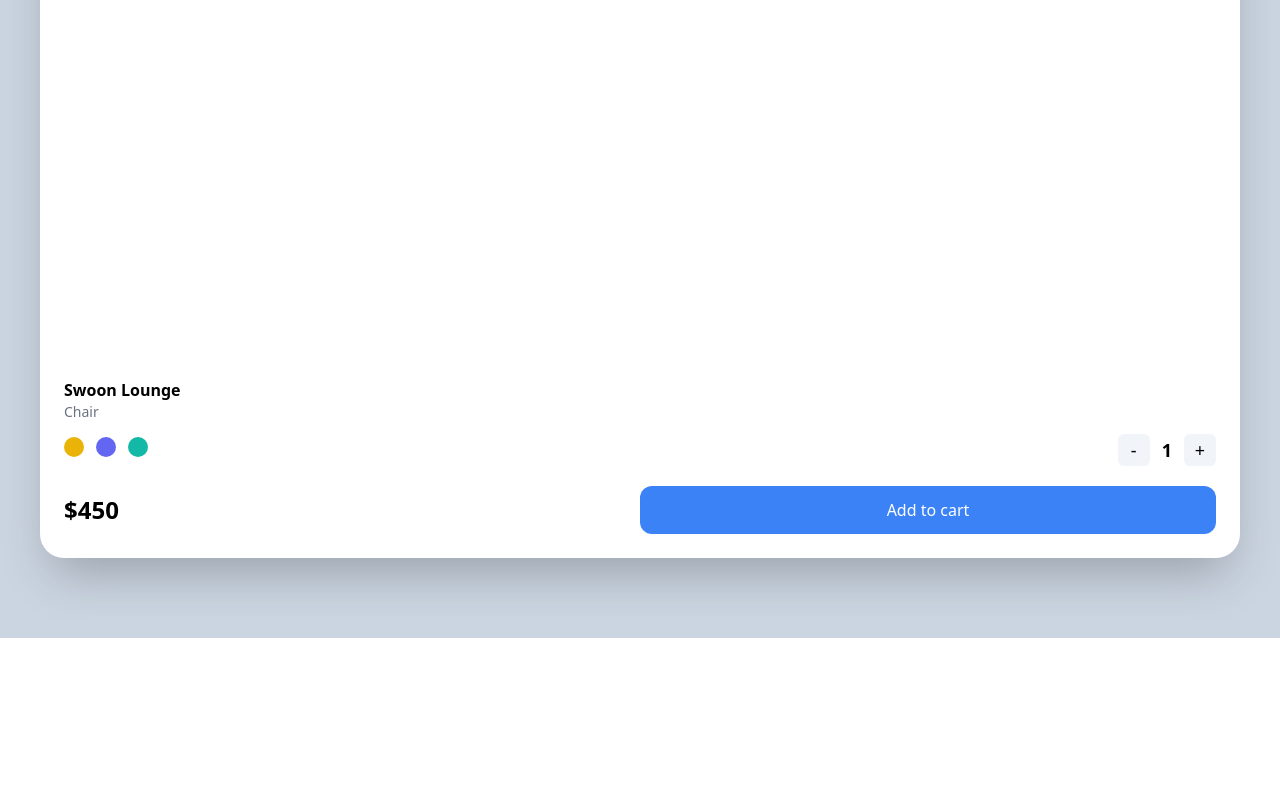
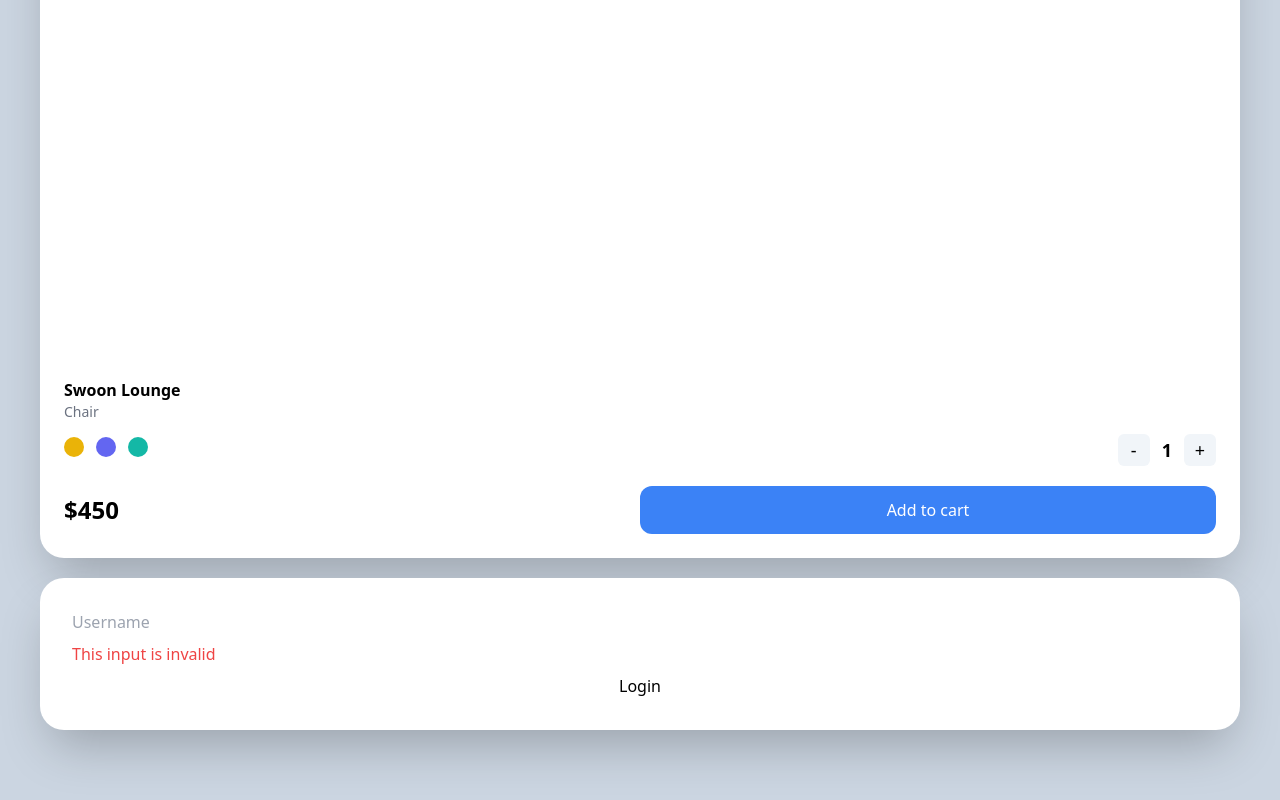
Before and after one commit to GwangjoGong/carrot-market, a Next.js app: page / in a window 1280 px wide. Shown: the part 1512-2312 px from the top of the page. Before the commit the page ends 2150 px from the top, so only its background shows below. Built offline with nearby package versions, Linux system fonts and the light colour scheme.

Commit message:
4.7 Modifiers for Forms

```diff
--- a/pages/index.tsx
+++ b/pages/index.tsx
@@ -77,6 +77,24 @@
           <ProductButton>Add to cart</ProductButton>
         </ProductFooter>
       </Box>
+
+      <Box>
+        <form className="flex flex-col space-y-2 p-2">
+          <input
+            type="text"
+            required
+            placeholder="Username"
+            className="disabled:bg-gray-500 peer"
+          />
+          <span className="hidden peer-invalid:block text-red-500">
+            This input is invalid
+          </span>
+          <span className="hidden peer-valid:block text-teal-500">
+            This input is valid!
+          </span>
+          <input type="submit" value="Login" className="bg-white" />
+        </form>
+      </Box>
     </Container>
   );
 };
@@ -101,6 +119,7 @@
   bg-blue-500
   rounded-3xl
   shadow-2xl
+  group
 `;
 
 const SelectItemHeading = tw.span`
@@ -203,6 +222,8 @@
 const ProfileName = tw.span`
   font-semibold
   text-xl
+  group-hover:text-red-500
+  transition
 `;
 
 const ProfileLocation = tw.span`
```
